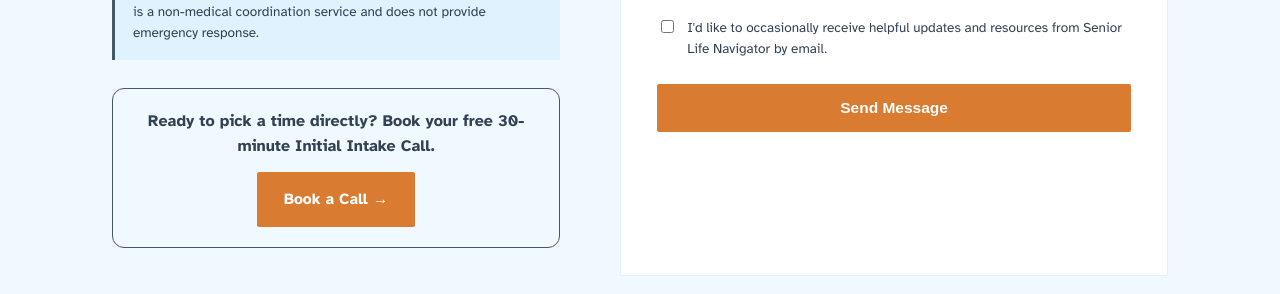
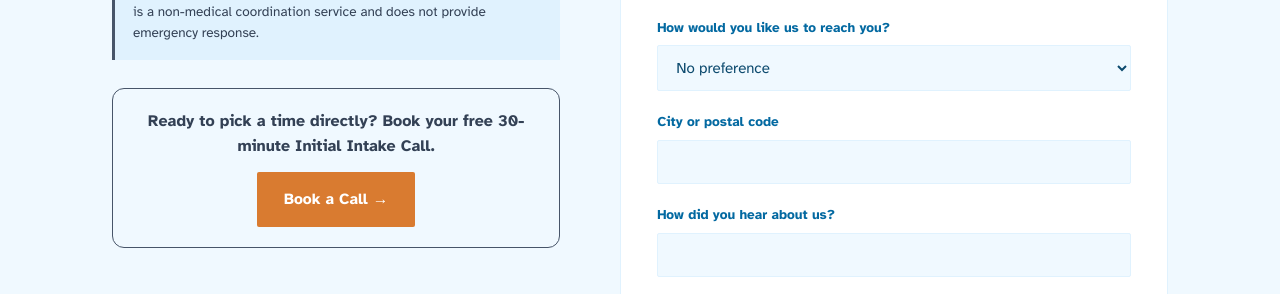
Before and after one commit to seniorlifenavigator/senior-life-navigator-web, a plain HTML site: page index.html in a window 1280 px wide. Shown: the part 11582-11876 px from the top of the page. Drawn offline with nearby package versions, Linux system fonts and the light colour scheme.

Commit message:
Update subscription wording, contact form fields and privacy policy
- Monthly Peace-of-Mind description now matches the agreement
- Contact form: optional preferred contact, city/postal code, how heard
- Privacy policy: list new fields, 30-day response, set last-updated date

Co-Authored-By: Claude Sonnet 5.5 <noreply@anthropic.com>

```diff
--- a/index.html
+++ b/index.html
@@ -889,7 +889,7 @@
             </details>
             <details class="svc-item">
               <summary><span class="item-name">Monthly Peace-of-Mind</span><span class="right"><span class="price">$349/mo</span><span class="chevron"></span></span></summary>
-              <p class="svc-detail">A weekly one-hour visit (4/month), a monthly family report, and priority phone/text support (up to 3 non-urgent calls a month, 1–3 business day response).</p>
+              <p class="svc-detail">A weekly one-hour visit (4/month), a short monthly status update to the person you choose, and priority phone/text support.</p>
             </details>
           </ul>
         </div>
@@ -1187,11 +1187,29 @@
           <textarea id="message" name="message" placeholder="Tell us a little about what kind of support you're looking for." id-hint-target="service-hint"></textarea>
           <p id="service-hint" style="font-size:12.5px;color:var(--sage);margin-top:6px;">Tell us a little about what kind of support you're looking for.</p>
         </div>
+        <div class="form-row">
+          <label for="preferred">How would you like us to reach you?</label>
+          <select id="preferred" name="preferred_contact">
+            <option>No preference</option>
+            <option>Phone call</option>
+            <option>Text / WhatsApp</option>
+            <option>Email</option>
+          </select>
+        </div>
+        <div class="form-row">
+          <label for="city">City or postal code</label>
+          <input type="text" id="city" name="city_postal_code">
+        </div>
+        <div class="form-row">
+          <label for="heard">How did you hear about us?</label>
+          <input type="text" id="heard" name="how_heard">
+        </div>
         <div class="checkbox-row">
           <input type="checkbox" id="optin" name="opt_in" value="Yes">
           <label for="optin">I'd like to occasionally receive helpful updates and resources from Senior Life Navigator by email.</label>
         </div>
         <button type="submit" class="btn btn-primary form-submit" id="contactSubmitBtn">Send Message</button>
+        <p style="margin-top:10px; font-size:13px; color:var(--sage);">By sending this message, you agree that we may use your details to reply to you, as described in our <a href="privacy-policy.html">Privacy Policy</a>.</p>
         <p id="formStatus" style="margin-top:14px; font-size:16px; font-weight:700; display:none;"></p>
       </form>
     </div>
```
Also changed, not shown: privacy-policy.html (+3 -3 lines).
